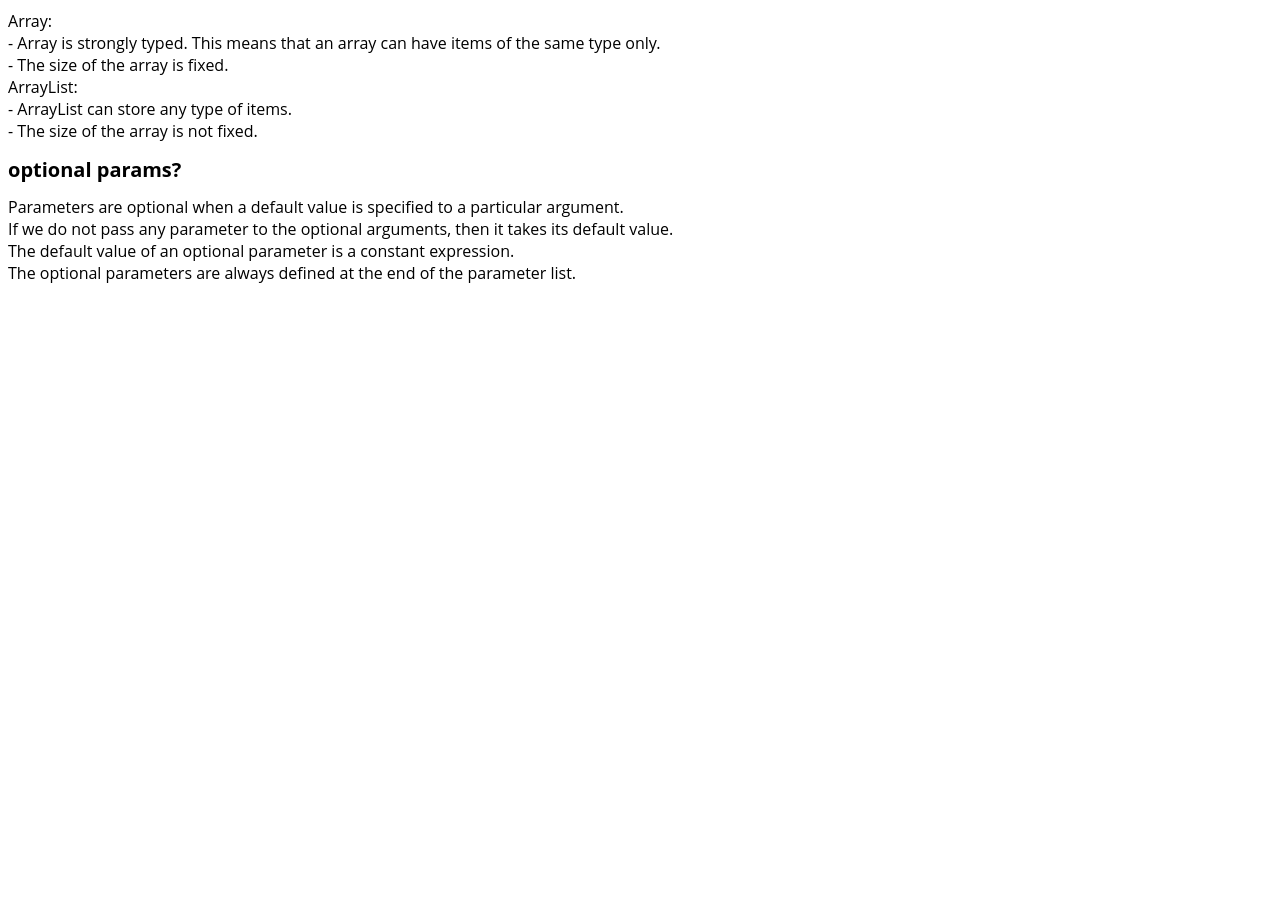
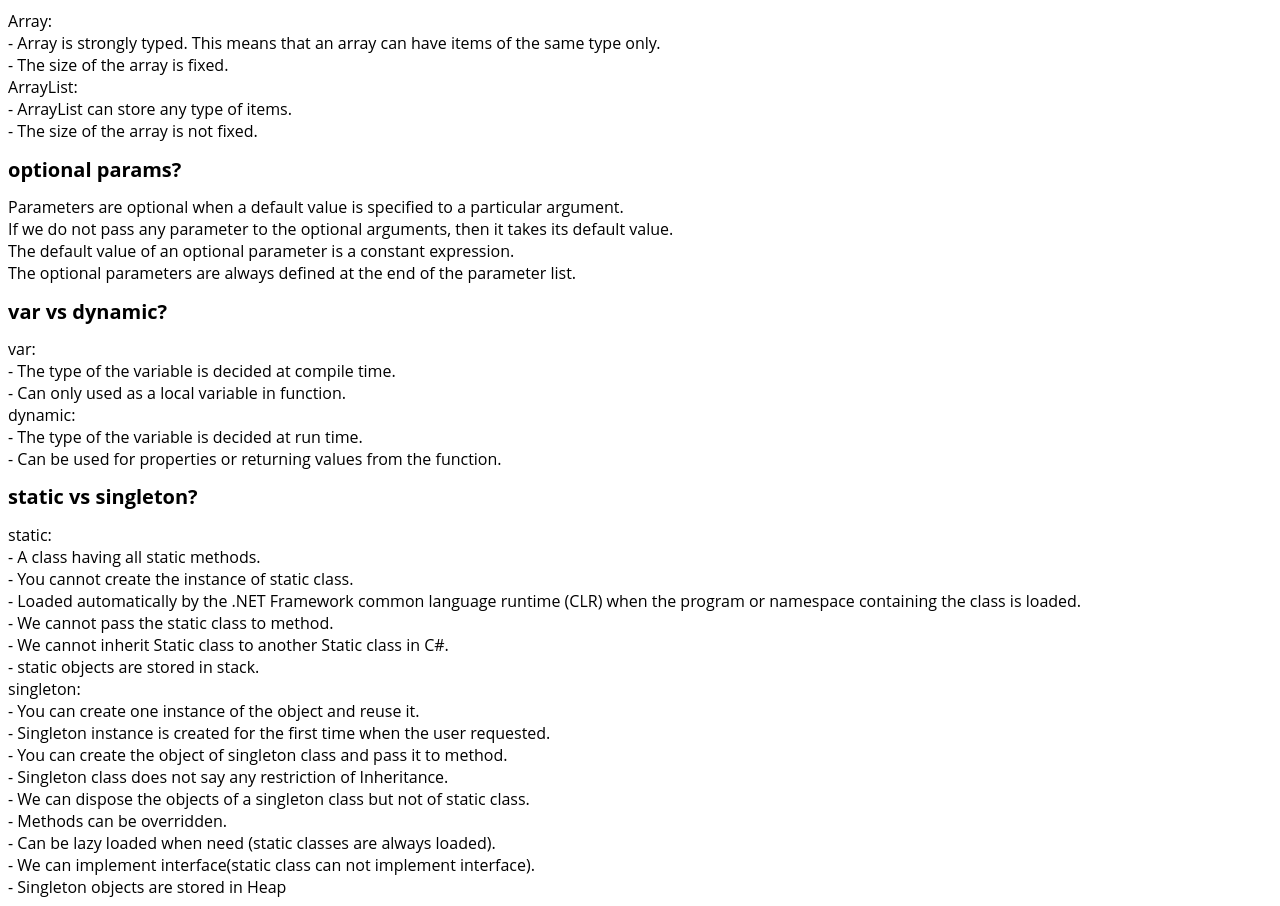
Before and after one commit to trendysystems/faq, a plain HTML site: page CSharp.html in a window 1280 px wide. Shown: the part 3984-4890 px from the top of the page. Before the commit the page ends 4276 px from the top, so only its background shows below. Drawn offline with Linux system fonts and the light colour scheme.

Commit message:
updates.

```diff
--- a/CSharp.html
+++ b/CSharp.html
@@ -393,5 +393,61 @@
             The optional parameters are always defined at the end of the parameter list.
         </div>
     </div>
+
+    <div class="ques">
+        <h1>var vs dynamic?</h1>
+        <div class="ans">
+            var:
+            <br />
+            - The type of the variable is decided at compile time.
+            <br />
+            - Can only used as a local variable in function.
+            <br />
+            dynamic:
+            <br />
+            - The type of the variable is decided at run time.
+            <br />
+            - Can be used for properties or returning values from the function.
+        </div>
+    </div>
+
+    <div class="ques">
+        <h1>static vs singleton?</h1>
+        <div class="ans">
+            static:
+            <br />
+            - A class having all static methods.
+            <br />
+            - You cannot create the instance of static class.
+            <br />
+            - Loaded automatically by the .NET Framework common language runtime (CLR) when the program or namespace containing the class is loaded.
+            <br />
+            - We cannot pass the static class to method.
+            <br />
+            - We cannot inherit Static class to another Static class in C#.
+            <br />
+            - static objects are stored in stack.
+            <br />
+            singleton:
+            <br />
+            - You can create one instance of the object and reuse it.
+            <br />
+            - Singleton instance is created for the first time when the user requested.
+            <br />
+            - You can create the object of singleton class and pass it to method.
+            <br />
+            - Singleton class does not say any restriction of Inheritance.
+            <br />
+            - We can dispose the objects of a singleton class but not of static class.
+            <br />
+            - Methods can be overridden.
+            <br />
+            - Can be lazy loaded when need (static classes are always loaded).
+            <br />
+            - We can implement interface(static class can not implement interface).
+            <br />
+            - Singleton objects are stored in Heap
+        </div>
+    </div>
 </body>
 </html>
```
Also changed, not shown: MVC.html (+7 -0 lines), SQL.html (+51 -0 lines).
